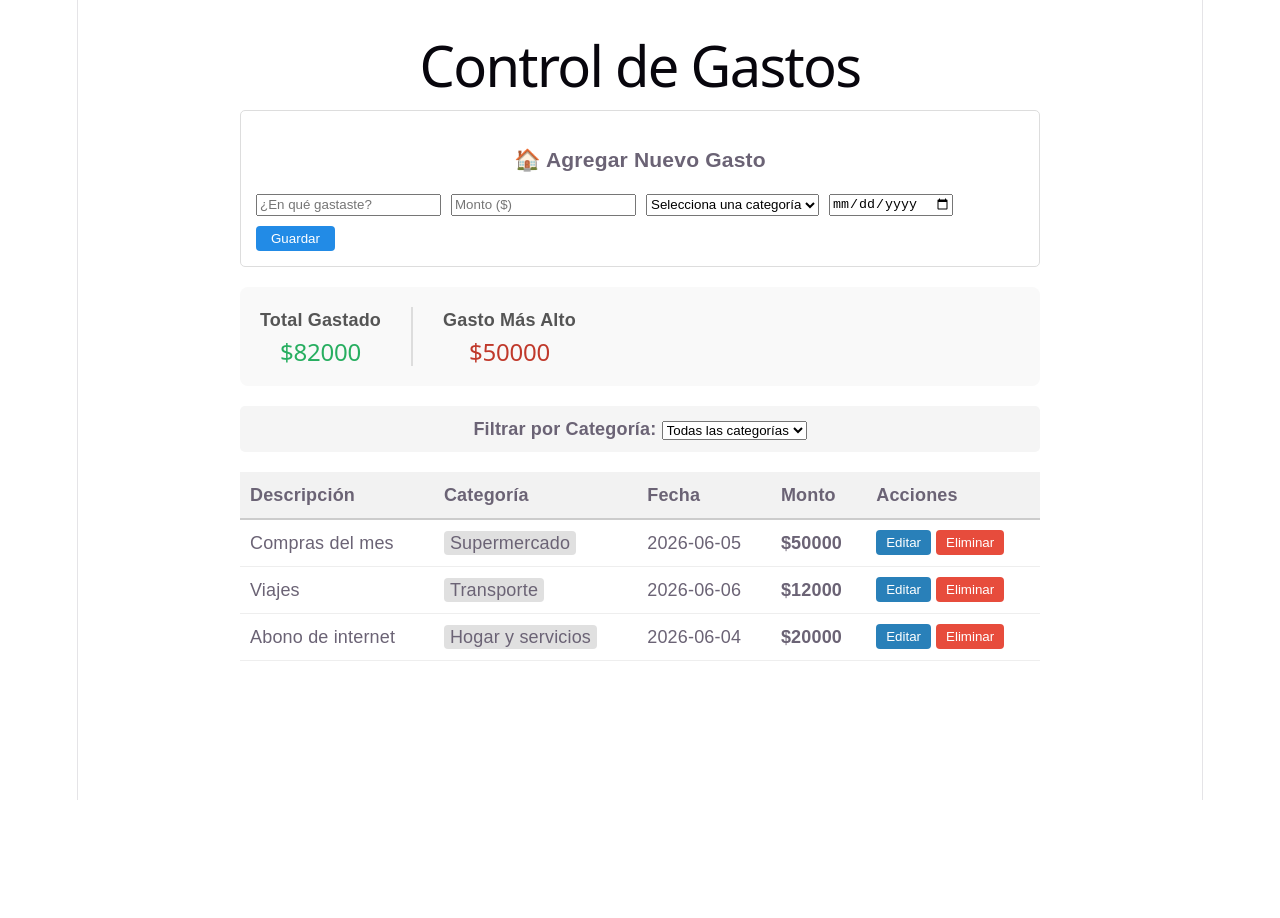
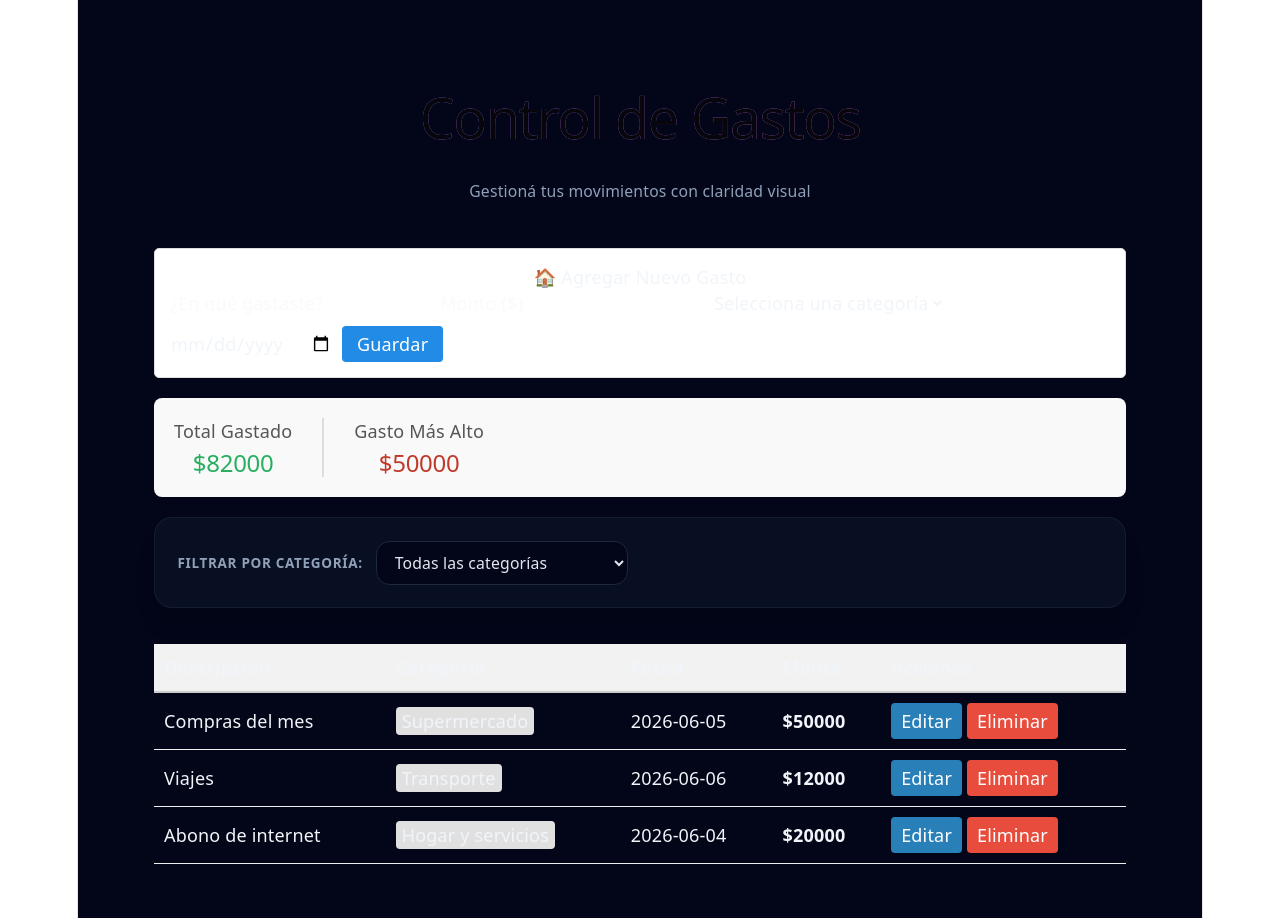
Before and after one commit to Euge-UTN/registros-gastos, a React (Vite) app: page / in a window 1280 px wide. Before the commit the page ends 800 px from the top, so only its background shows below. Built offline with nearby package versions, Linux system fonts and the light colour scheme; data requests are answered from the project's data file.

Commit message:
Mejorando el estilo

```diff
--- a/index.html
+++ b/index.html
@@ -1,6 +1,7 @@
 <!doctype html>
 <html lang="en">
   <head>
+    <script src="https://cdn.jsdelivr.net/npm/@tailwindcss/browser@4"></script>
     <meta charset="UTF-8" />
     <link rel="icon" type="image/svg+xml" href="/favicon.svg" />
     <meta name="viewport" content="width=device-width, initial-scale=1.0" />
--- a/src/App.jsx
+++ b/src/App.jsx
@@ -5,18 +5,18 @@
 import Resumen from './components/Resumen';
 
 function App() {
-  // Definimos los estados globales de la aplicación [cite: 22]
+  // Definimos los estados globales de la aplicación
   const [gastos, setGastos] = useState([]);
   const [categorias, setCategorias] = useState([]);
   const [categoriaSeleccionada, setCategoriaSeleccionada] = useState('');
   const [gastoAEditar, setGastoAEditar] = useState(null);
 
-  // useEffect se ejecuta AUTOMÁTICAMENTE cuando la app se abre en el navegador [cite: 24, 25]
+  // useEffect se ejecuta AUTOMÁTICAMENTE cuando la app se abre en el navegador
   useEffect(() => {
     const cargarDatosIniciales = async () => {
       try {
-        const listaGastos = await servicioGastos.getGastos(); // Trae los gastos del backend [cite: 24]
-        const listaCategorias = await servicioGastos.getCategorias(); // Trae las categorías [cite: 25]
+        const listaGastos = await servicioGastos.getGastos(); // Trae los gastos del backend
+        const listaCategorias = await servicioGastos.getCategorias(); // Trae las categorías
         setGastos(listaGastos);
         setCategorias(listaCategorias);
       } catch (error) {
@@ -30,12 +30,13 @@
   // Función para agregar un gasto cuando el formulario se envíe
   const handleAgregar = async (nuevoGasto) => {
     try {
-      const gastoGuardado = await servicioGastos.createGasto(nuevoGasto); // Envía el POST al backend [cite: 27]
-      setGastos([...gastos, gastoGuardado]); // Agrega el resultado al estado creando una copia limpia [cite: 29]
+      const gastoGuardado = await servicioGastos.createGasto(nuevoGasto); // Envía el POST al backend
+      setGastos([...gastos, gastoGuardado]); // Agrega el resultado al estado creando una copia limpia
     } catch (error) {
       alert("Error al guardar el gasto");
     }
   };
+
   // Función para actualizar el gasto en el backend y el estado (PUT)
   const handleEditar = async (id, datosActualizados) => {
     try {
@@ -50,26 +51,36 @@
       alert("Error al actualizar el gasto");
     }
   };
+
   // Función para eliminar un gasto al hacer clic en su botón
   const handleEliminar = async (id) => {
     try {
-      await servicioGastos.deleteGasto(id); // Envía el DELETE al backend [cite: 28]
-      // Filtramos el estado para quitar el gasto borrado sin mutar el array original [cite: 29]
+      await servicioGastos.deleteGasto(id); // Envía el DELETE al backend
+      // Filtramos el estado para quitar el gasto borrado sin mutar el array original
       setGastos(gastos.filter(g => g.id !== id));
     } catch (error) {
       alert("Error al eliminar el gasto");
     }
   };
 
-  // Lógica de filtrado: si hay una categoría seleccionada, filtramos la lista [cite: 19]
+  // Lógica de filtrado: si hay una categoría seleccionada, filtramos la lista
   const gastosFiltrados = categoriaSeleccionada
     ? gastos.filter(g => g.categoria === categoriaSeleccionada)
     : gastos;
 
   return (
-    <div style={{ maxWidth: '800px', margin: '0 auto', padding: '20px', fontFamily: 'Arial, sans-serif' }}>
-      <h1>Control de Gastos</h1>
+    <div className="min-h-screen bg-slate-950 text-slate-100 antialiased selection:bg-indigo-500 selection:text-white">
+      <div className="max-w-4xl mx-auto px-4 py-12">
 
+        {/* Título Principal */}
+        <header className="text-center mb-10">
+          <h1 className="text-4xl font-extrabold tracking-tight bg-gradient-to-r from-indigo-400 via-purple-400 to-pink-400 bg-clip-text text-transparent">
+            Control de Gastos
+          </h1>
+          <p className="text-sm text-slate-400 mt-2 font-light">Gestioná tus movimientos con claridad visual</p>
+        </header>
+
+        <div className="space-y-8">
           {/* Formulario de carga */}
           <GastoForm
             onAgregar={handleAgregar}
@@ -82,22 +93,32 @@
           <Resumen gastos={gastosFiltrados} />
 
           {/* Selector de Filtros */}
-      <div style={{ margin: '20px 0', padding: '10px', background: '#f5f5f5', borderRadius: '5px' }}>
-        <label><strong>Filtrar por Categoría: </strong></label>
-        <select value={categoriaSeleccionada} onChange={(e) => setCategoriaSeleccionada(e.target.value)}>
+          <div className="bg-slate-900/60 border border-slate-800/60 p-5 rounded-2xl flex flex-col sm:flex-row gap-4 justify-between items-start sm:items-center shadow-xl backdrop-blur-md">
+            <div className="w-full sm:w-auto flex items-center gap-3">
+              <label className="text-xs font-semibold uppercase tracking-wider text-slate-400 whitespace-nowrap">
+                Filtrar por Categoría:
+              </label>
+              <select
+                value={categoriaSeleccionada}
+                onChange={(e) => setCategoriaSeleccionada(e.target.value)}
+                className="w-full sm:w-56 bg-slate-950 border border-slate-800 text-slate-200 text-sm rounded-xl px-3 py-2 outline-none focus:border-indigo-500 transition-colors cursor-pointer"
+              >
                 <option value="">Todas las categorías</option>
                 {categorias.map(cat => (
                   <option key={cat.id} value={cat.nombre}>{cat.nombre}</option>
                 ))}
               </select>
             </div>
+          </div>
 
           {/* Tabla que muestra los resultados */}
           <GastoList
             gastos={gastosFiltrados}
             onEliminar={handleEliminar}
-        onSeleccionarEditar={setGastoAEditar} // <-- Nueva
+            onSeleccionarEditar={setGastoAEditar}
           />
+        </div>
+      </div>
     </div>
   );
 }
```
Lines whose indentation alone changed are shown as unchanged.
